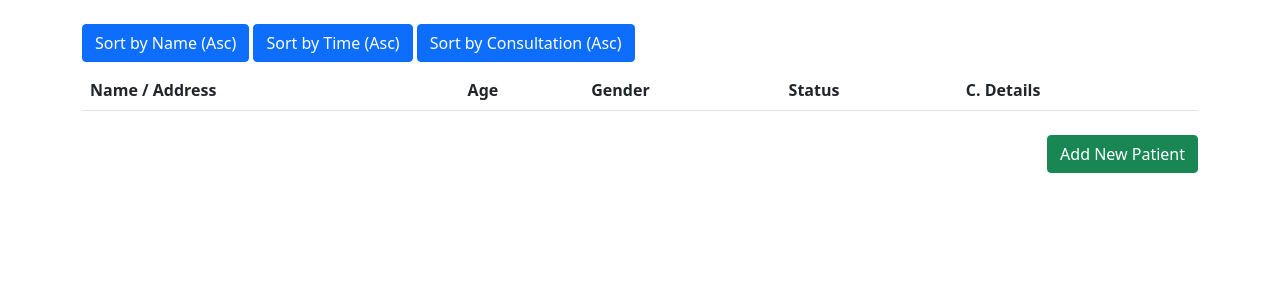
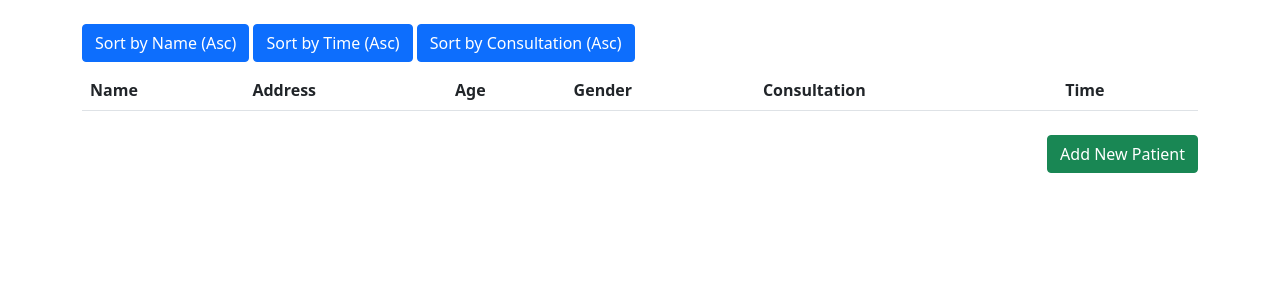
Before and after one commit to DMNVV/Clinic-Appointment-System, a PHP site: page /patients.php in a window 1280 px wide. Shown: the part 73-373 px from the top of the page. Run offline with PHP 8.4, Linux system fonts and the light colour scheme; lists and menus that the app fills with data are empty.

Commit message:
updated ui

```diff
--- a/patients.php
+++ b/patients.php
@@ -22,11 +22,11 @@
             case "name":
                 $patients = Util::sortByName($patients, $isAsc);
                 break;
+            case "consultation":
+                $patients = Util::sortByConsultation($patients, $isAsc);
+                break;
             case "time":
                 $patients = Util::sortByTime($patients, $isAsc);
-                break;
-            case "time":
-                $patients = Util::sortByConsultation($patients, $isAsc);
                 break;
         }
     }
@@ -78,17 +78,19 @@
             <table class="table">
                 <thead>
                     <tr>
-                        <th scope="col">Name / Address</th>
+                        <th scope="col">Name</th>
+                        <th scope="col">Address</th>
                         <th scope="col">Age</th>
                         <th scope="col">Gender</th>
-                        <th scope="col">Status</th>
-                        <th scope="col">C. Details</th>
+                        <th scope="col">Consultation</th>
+                        <th scope="col">Time</th>
                     </tr>
                 </thead>
                 <tbody>
                     <?php foreach ($patients as $patient) { ?>
                     <tr>
                         <th scope="row"><?= $patient->getName(); ?><br></th>
+                        <td><?= $patient->getAddress(); ?></td>
                         <td><?= $patient->getAge(); ?></td>
                         <td><?= $patient->getGender(); ?></td>
                         <?php if (!$patient->getConsultation("consulted")) { ?>
@@ -99,9 +101,9 @@
                         <td>Time: <?= $patient->getConsultation("time"); ?></td>
                         <td>
                             <?php if (!$patient->getConsultation("consulted")) { ?>
-                            <a href="?done=<?= $patient->getId(); ?>" class="text-success">Done</a>
+                            <a href="?done=<?= $patient->getId(); ?>" type="button" class="btn btn-outline-success btn-sm">Mark as Done</a>
                             <?php }?>
-                            <a href="?delete=<?= $patient->getId(); ?>" class="text-danger">Delete</a>
+                            <a href="?delete=<?= $patient->getId(); ?>" type="button" class="btn btn-outline-danger btn-sm">Delete</a>
                         </td>
                     </tr>
                     <?php } ?>
```
Also changed, not shown: index.php (+8 -3 lines), bg.jpg.
